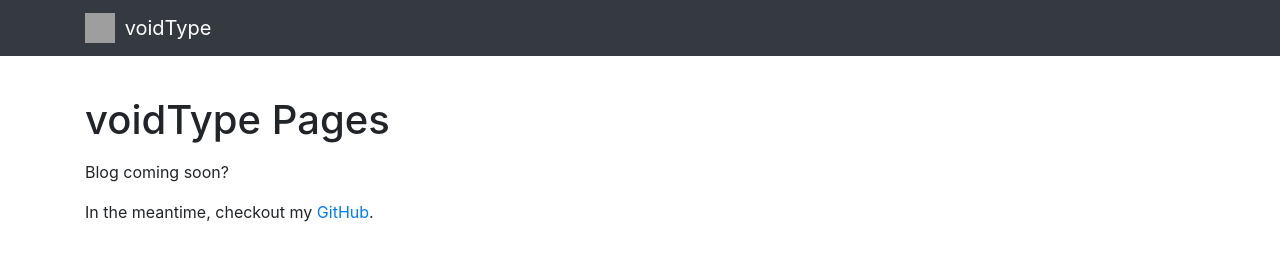
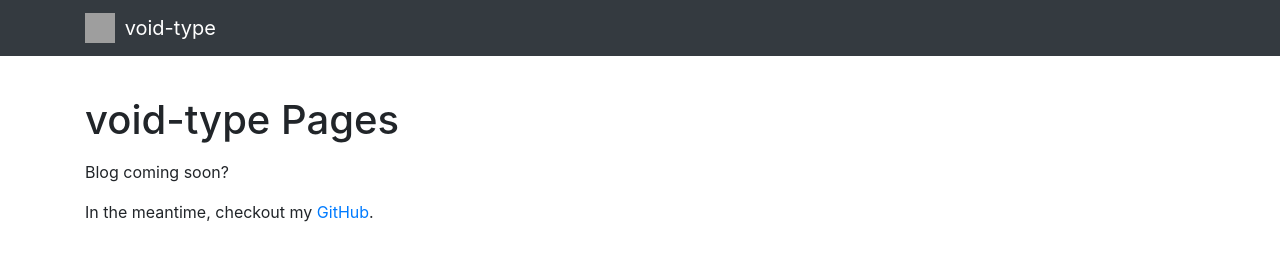
Before and after one commit to void-type/void-type.github.io, a plain HTML site: page index.html in a window 1280 px wide. Drawn offline with nearby package versions, Linux system fonts and the light colour scheme; grey boxes are pictures that could not be loaded.

Commit message:
New CNAME

```diff
--- a/index.html
+++ b/index.html
@@ -14,7 +14,7 @@
     }
   </style>
 
-  <title>voidType Pages | voidType</title>
+  <title>Home | void-type</title>
 </head>
 
 <body>
@@ -23,13 +23,13 @@
       <a class="navbar-brand" href="#">
         <img src="https://avatars1.githubusercontent.com/u/3291875?s=88&v=4" width="30" height="30"
           class="d-inline-block align-top mr-1" alt="">
-        voidType
+        void-type
       </a>
     </div>
   </nav>
 
   <div class="container content">
-    <h1 id="voidtype-pages">voidType Pages</h1>
+    <h1 id="void-type-pages">void-type Pages</h1>
     <p>Blog coming soon?</p>
     <p>In the meantime, checkout my <a href="https://github.com/void-type">GitHub</a>.</p>
   </div>
```
Also changed, not shown: 1 other file.
